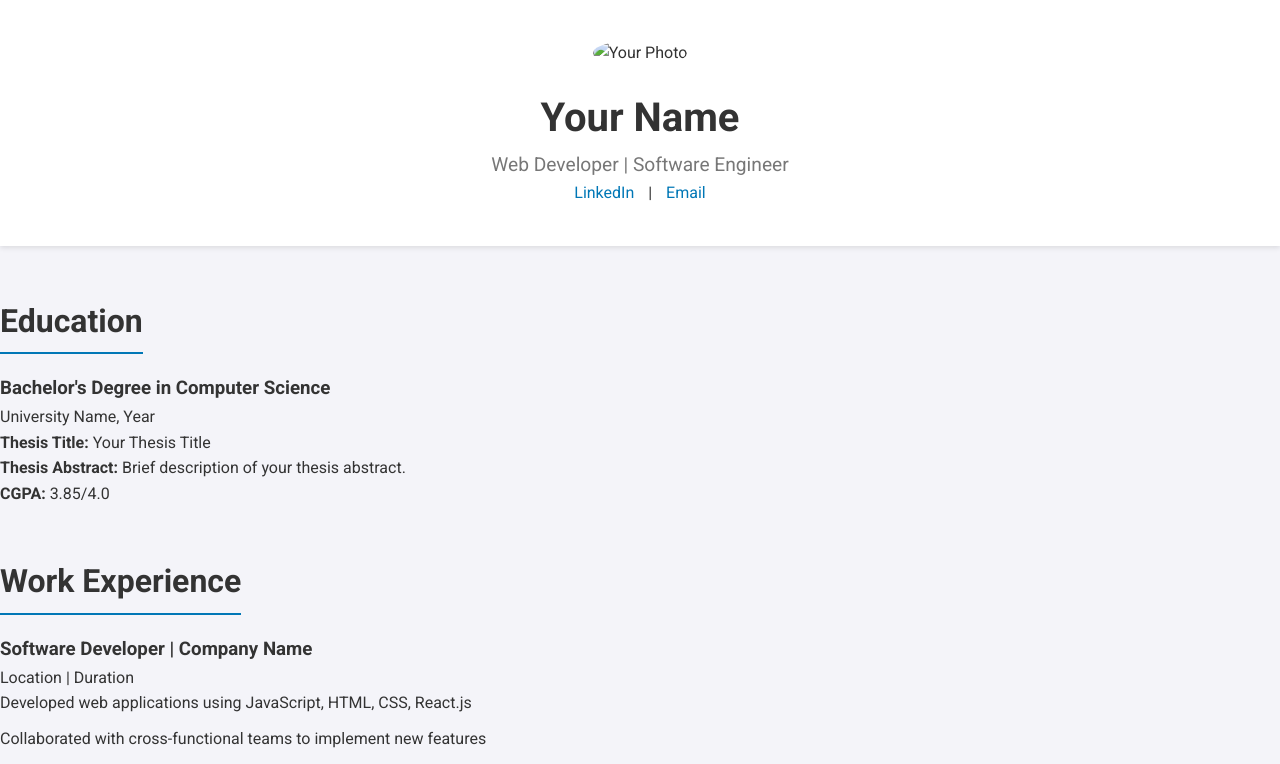
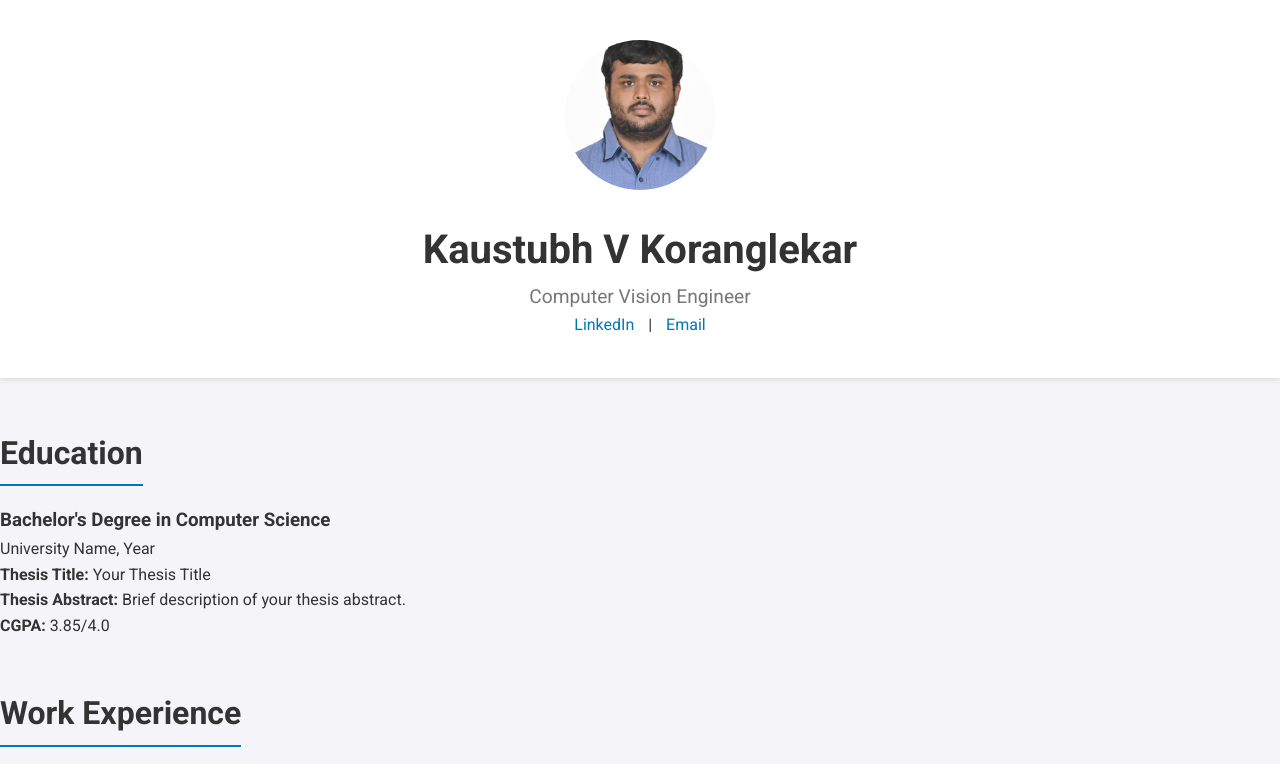
Before and after one commit to kkoranglekar/kkoranglekar.github.io, a plain HTML site: page index.html in a window 1280 px wide. Shown: the top 764 px of the page. Drawn offline with Linux system fonts and the light colour scheme.

Commit message:
Update index.html

```diff
--- a/index.html
+++ b/index.html
@@ -4,7 +4,7 @@
   <meta charset="UTF-8">
   <meta name="viewport" content="width=device-width, initial-scale=1.0">
   <meta http-equiv="X-UA-Compatible" content="ie=edge">
-  <title>Your Name - Portfolio</title>
+  <title>Kaustubh V Koranglekar</title>
   <link href="https://fonts.googleapis.com/css2?family=Roboto:wght@400;500;700&display=swap" rel="stylesheet">
   <link rel="stylesheet" href="styles.css">
 </head>
@@ -12,12 +12,12 @@
   <header>
     <div class="container">
       <div class="profile">
-        <img src="your-photo.jpg" alt="Your Photo" class="profile-photo">
-        <h1>Your Name</h1>
-        <p class="title">Web Developer | Software Engineer</p>
+        <img src="https://github.com/kkoranglekar/kkoranglekar.github.io/blob/main/kaustubh%20pic.jpeg" alt="Kaustubh Koranglekar" class="profile-photo">
+        <h1>Kaustubh V Koranglekar</h1>
+        <p class="title"> Computer Vision Engineer</p>
         <p class="contact">
-          <a href="https://www.linkedin.com/in/your-linkedin-profile" target="_blank">LinkedIn</a> |
-          <a href="mailto:your.email@example.com">Email</a>
+          <a href="https://in.linkedin.com/in/kkoranglekar" target="_blank">LinkedIn</a> |
+          <a href="mailto:learnkaustubh@gmail.com">Email</a>
         </p>
       </div>
     </div>
```
